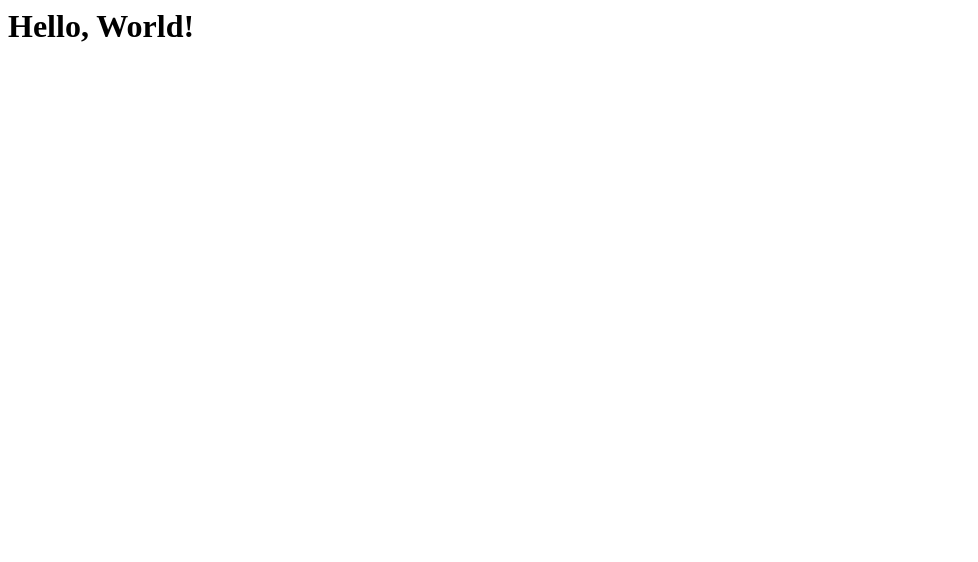
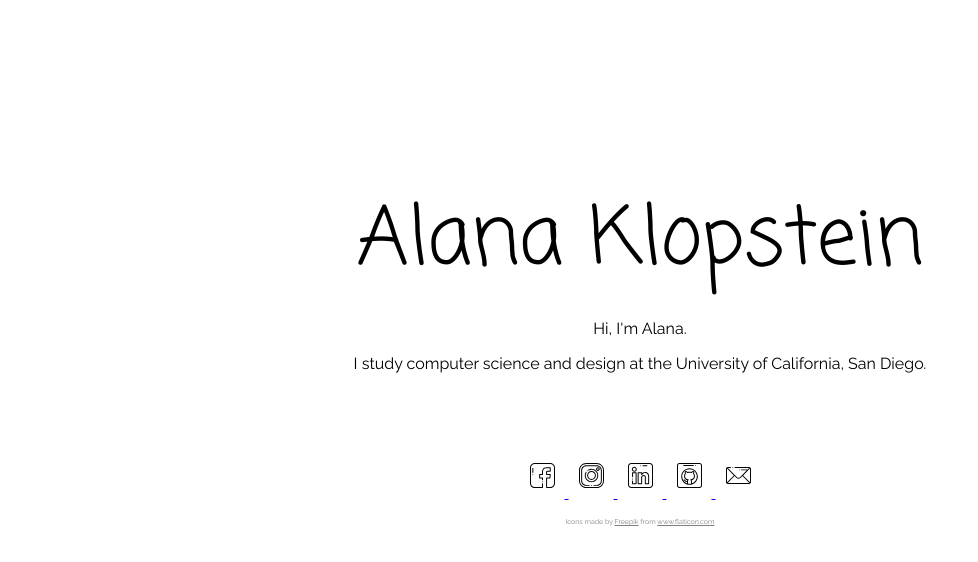
Before and after one commit to alanaklopstein/alanaklopstein.github.io, a plain HTML site: page index.html in a window 1280 px wide. Shown: the whole page, without its empty margins (0-978 px from the left). Drawn offline with Linux system fonts and the light colour scheme.

Commit message:
First attempt (basic website)

```diff
--- a/index.html
+++ b/index.html
@@ -1 +1,43 @@
-<h1>Hello, World!</h1>
+<!DOCTYPE html>
+<html>
+  <head>
+    <link href="style.css" rel="stylesheet" type="text/css">
+    <link href="https://fonts.googleapis.com/css2?family=Coming+Soon&family=Raleway&display=swap" rel="stylesheet">
+    <title>Alana Klopstein</title>
+  </head>
+
+  <body>
+    <h1 class="coming-soon" align="center">Alana Klopstein</h1>
+    <p align="center">Hi, I'm Alana.</p>
+    <p align="center">I study computer science and design at the University
+      of California, San Diego.</p>
+  </body>
+
+  <footer align="center">
+    <nav>
+      <a href="https://www.facebook.com/alanaklopstein/" title="Facebook" show="new">
+        <img src="./my-icons-collection/svg/010-facebook.svg" height="25"
+        style="border:0px;margin:10px;"/>
+      </a>
+      <a href="https://www.instagram.com/alanaklopstein/?hl=en" title="Instagram" show="new">
+        <img src="./my-icons-collection/svg/009-instagram.svg" height="25"
+        style="border:0px;margin:10px;" />
+      </a>
+      <a href="https://www.linkedin.com/in/alanaklopstein/" title="LinkedIn"  show="new">
+        <img src="./my-icons-collection/svg/008-linkedin.svg" height="25"
+        style="border:0px;margin:10px;" />
+      </a>
+      <a href="https://github.com/alanaklopstein" title="Github"  show="new">
+        <img src="./my-icons-collection/svg/007-github.svg" height="25"
+        style="border:0px;margin:10px;" />
+      </a>
+      <a href="mailto: avklopstein@gmail.com" title="Email"  show="new">
+        <img src="./my-icons-collection/svg/006-email.svg" height="25"
+        style="border:0px;margin:10px;" />
+      </a>
+    </nav>
+    <div class="raleway credit">Icons made by <a href="https://www.flaticon.com/authors/freepik"
+    title="Freepik" class="gray">Freepik</a> from <a href="https://www.flaticon.com/"
+    title="Flaticon" class="gray">www.flaticon.com</a></div>
+  </footer>
+</html>
```
